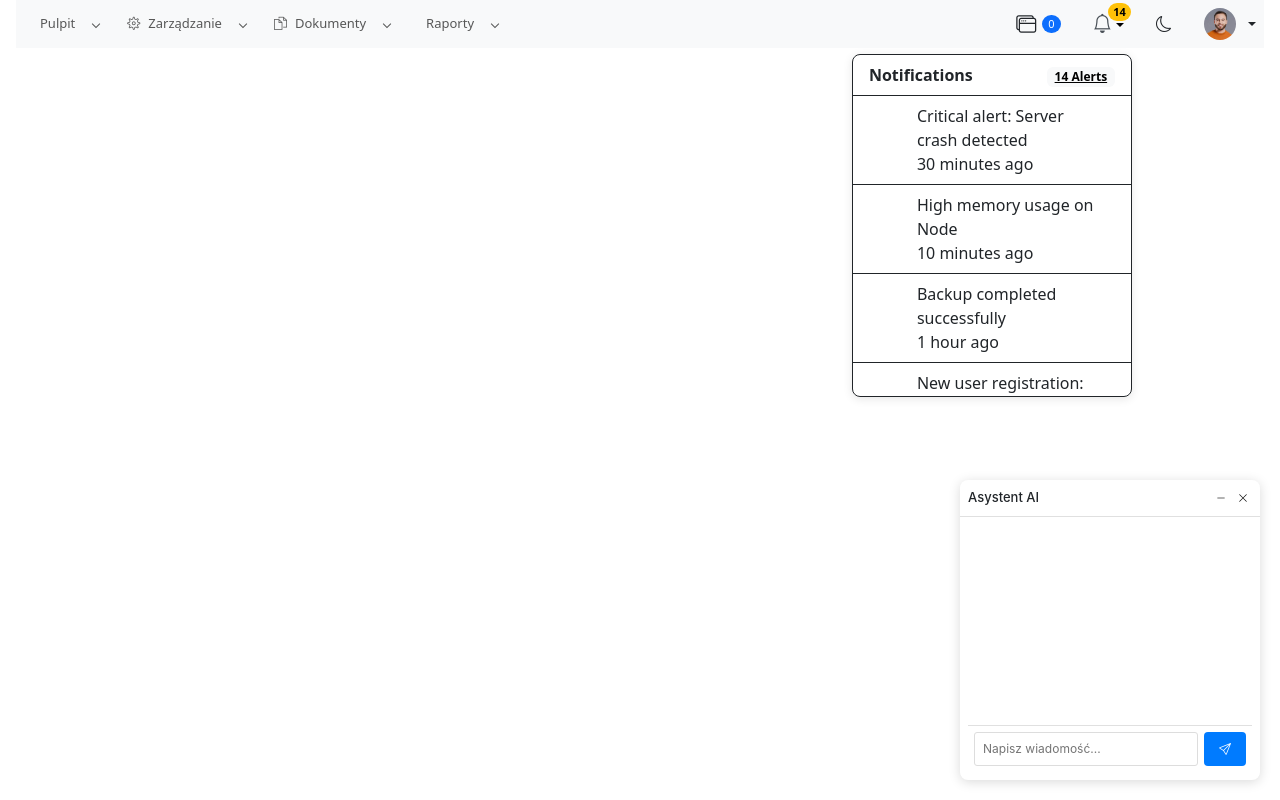
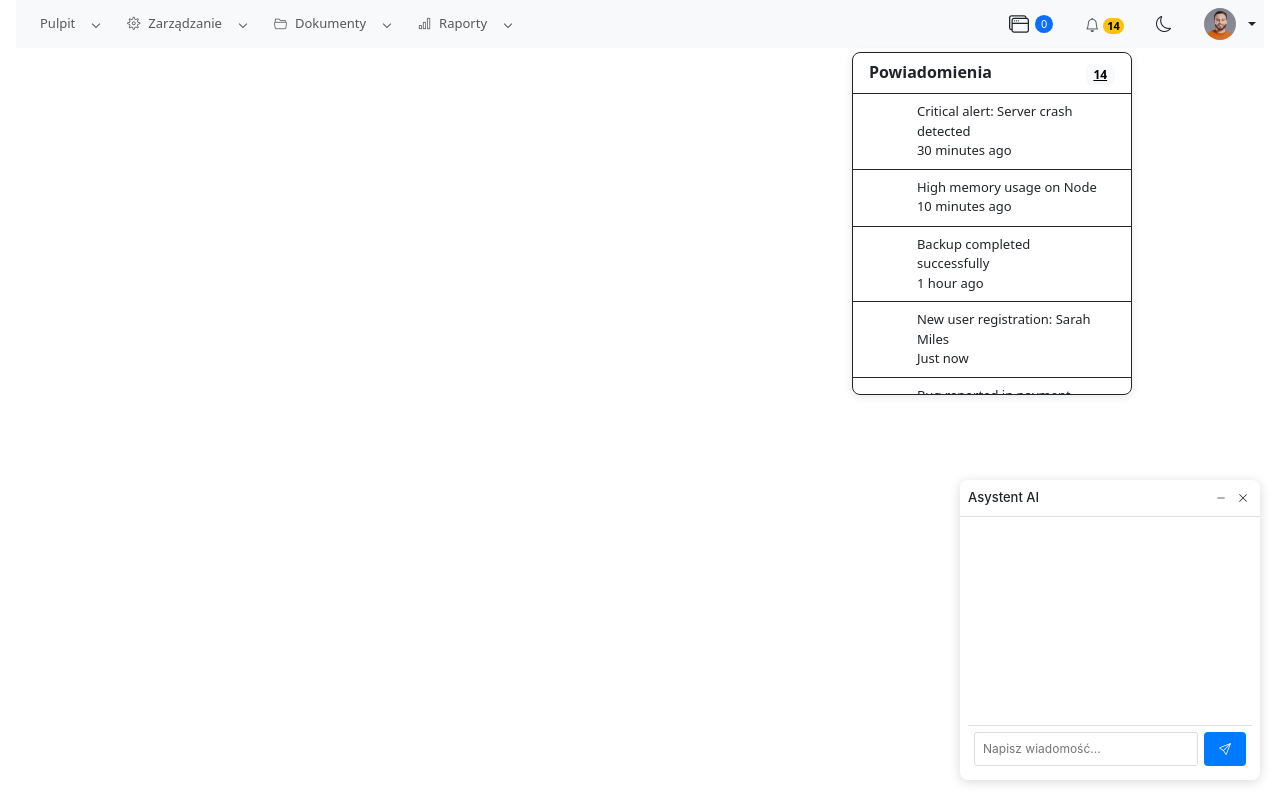
Before and after one commit to jakubgalinskionline/WinDesktop, an Angular app: page / in a window 1280 px wide. Both pictures are taken after a click on the button "14". Built offline with nearby package versions, Linux system fonts and the light colour scheme.

Commit message:
2025-06-06!

```diff
--- a/src/app/components/menu/menu.component.ts
+++ b/src/app/components/menu/menu.component.ts
@@ -63,10 +63,9 @@ export class MenuComponent implements OnInit {
           action: () => this.openNotepad()
         }
       ]
-    },
-    {
+    },    {
       label: 'Dokumenty',
-      icon: 'ti ti-files',
+      icon: 'bi bi-folder2-open',
       id: 'topnav-documents',
       action: () => {},
       children: [
@@ -87,42 +86,39 @@ export class MenuComponent implements OnInit {
         }
       ]
     },
-    {
-      label: 'Raporty',
-      icon: 'ti ti-chart-bar',
+    {      label: 'Raporty',
+      icon: 'bi bi-bar-chart',
       id: 'topnav-reports',
       action: () => {},
-      children: [
-        {
+      children: [        {
           label: 'Raporty sprzedaży',
-          icon: 'ti ti-report-money',
+          icon: 'bi bi-graph-up-arrow',
           action: () => {},
           children: [
             {
               label: 'Dzienny',
-              icon: 'ti ti-calendar-day',
+              icon: 'bi bi-calendar-day',
               action: () => this.openCalculator()
             },
             {
               label: 'Miesięczny',
-              icon: 'ti ti-calendar-month',
+              icon: 'bi bi-calendar-month',
               action: () => this.openCalculator()
             },
             {
               label: 'Roczny',
-              icon: 'ti ti-calendar-year',
+              icon: 'bi bi-calendar-check',
               action: () => this.openCalculator()
             }
           ]
         },
-        {
-          label: 'Analityka',
-          icon: 'ti ti-chart-dots',
+        {          label: 'Analityka',
+          icon: 'bi bi-graph-up',
           action: () => this.openNotepad()
         },
         {
           label: 'Otwórz 2 okna',
-          icon: 'ti ti-messages',
+          icon: 'bi bi-window-stack',
           action: () => this.openTwoWindows()
         }
       ]
--- a/src/app/components/notification-icon/notification-icon.component.css
+++ b/src/app/components/notification-icon/notification-icon.component.css
@@ -4,30 +4,26 @@
 }
 
 /* Ikona powiadomień */
-.bi-bell {
+.topbar-link i {
   color: var(--text-color);
-  font-size: 1.2rem;
+  font-size: 14px;
   transition: color 0.2s ease-in-out;
 }
 
-[data-theme="dark"] {
-  .bi-bell {
-    color: var(--bs-gray-300);
-
-    &:hover {
-      color: var(--bs-gray-100);
-    }
-  }
+[data-theme="dark"] .topbar-link i {
+  color: var(--bs-gray-300);
 }
 
-[data-theme="light"] {
-  .bi-bell {
-    color: var(--bs-gray-700);
+[data-theme="dark"] .topbar-link:hover i {
+  color: var(--bs-gray-100);
+}
 
-    &:hover {
-      color: var(--bs-gray-900);
-    }
-  }
+[data-theme="light"] .topbar-link i {
+  color: var(--bs-gray-700);
+}
+
+[data-theme="light"] .topbar-link:hover i {
+  color: var(--bs-gray-900);
 }
 
 /* Przycisk powiadomień */
@@ -40,15 +36,16 @@
 
 /* Badge z licznikiem */
 .topbar-badge {
-  position: absolute;
-  top: 1px;
-  right: 1px;
-  min-width: 18px;
-  height: 18px;
-  padding: 0 5px;
-  border-radius: 9px;
+  display: inline-flex;
+  align-items: center;
+  justify-content: center;
+  margin-left: 4px;
+  min-width: 16px;
+  height: 16px;
+  padding: 0 4px;
+  border-radius: 8px;
   font-size: 11px;
-  line-height: 18px;
+  line-height: 1;
   text-align: center;
 }
 
@@ -85,6 +82,8 @@
 .notification-header {
   padding: 0.75rem 1rem;
   border-bottom: 1px solid #eee;
+  font-size: 12px;
+  line-height: 1.4;
 }
 
 /* Element powiadomienia */
@@ -92,6 +91,7 @@
   padding: 0.75rem 1rem;
   border-bottom: 1px solid #f5f5f5;
   transition: background-color 0.2s;
+  font-size: 13px;
 }
 
 .notification-item:hover {
--- a/src/app/components/notification-icon/notification-icon.component.html
+++ b/src/app/components/notification-icon/notification-icon.component.html
@@ -5,7 +5,7 @@
 >
   <div class="dropdown">
     <button
-      class="topbar-link dropdown-toggle drop-arrow-none"
+      class="topbar-link"
       data-bs-toggle="dropdown"
       data-bs-offset="0,22"
       type="button"
@@ -13,7 +13,7 @@
       aria-haspopup="false"
       aria-expanded="false"
     >
-      <i class="bi bi-bell fs-xxl"></i>
+      <i class="bi bi-bell"></i>
       <span class="badge badge-square text-bg-warning topbar-badge">14</span>
     </button>
 
@@ -24,12 +24,10 @@
       <div class="px-3 py-2 border-bottom">
         <div class="row align-items-center">
           <div class="col">
-            <h6 class="m-0 fs-md fw-semibold">Notifications</h6>
+            <h6 class="m-0 fw-semibold">Powiadomienia</h6>
           </div>
           <div class="col text-end">
-            <a href="#!" class="badge text-bg-light badge-label py-1"
-              >14 Alerts</a
-            >
+            <a href="#!" class="badge text-bg-light badge-label py-1">14</a>
           </div>
         </div>
       </div>
--- a/src/app/components/open-windows-list/open-windows-list.component.css
+++ b/src/app/components/open-windows-list/open-windows-list.component.css
@@ -5,6 +5,25 @@
   display: flex;
   align-items: center;
   gap: 6px;
+  border-radius: 6px;
+  transition: background-color 0.2s ease-in-out;
+}
+
+.open-windows-icon i {
+  font-size: 13px;
+  color: var(--text-color);
+}
+
+[data-theme="dark"] .open-windows-icon i {
+  color: var(--bs-gray-300);
+}
+
+.open-windows-icon:hover i {
+  color: var(--bs-gray-900);
+}
+
+[data-theme="dark"] .open-windows-icon:hover i {
+  color: var(--bs-gray-100);
 }
 
 .open-windows-count {
@@ -25,9 +44,8 @@
   top: calc(100% + 8px);
   right: 0;
   background: var(--bs-body-bg);
-  border: 1px solid var(--bs-border-color);
   border-radius: 6px;
-  box-shadow: 0 2px 16px rgba(0,0,0,0.1);
+  box-shadow: 0 2px 8px rgba(0,0,0,0.15);
   min-width: 280px;
   display: none;
   z-index: 1050;
@@ -42,24 +60,25 @@
   display: flex;
   align-items: center;
   justify-content: space-between;
-  border-bottom: 1px solid var(--bs-border-color);
-  transition: background-color 0.2s;
+  transition: background-color 0.2s ease-in-out;
+}
+
+.window-item:not(:last-child) {
+  border-bottom: 1px solid rgba(0, 0, 0, 0.1);
 }
 
 .window-item:hover {
   background-color: var(--bs-gray-100);
 }
 
-.window-item:last-child {
-  border-bottom: none;
-}
 .window-title {
   flex: 1;
   margin-right: 12px;
-  font-size: 13px;
+  font-size: 12px;
   white-space: nowrap;
   overflow: hidden;
   text-overflow: ellipsis;
+  line-height: 1.4;
 }
 
 .window-actions {
@@ -72,38 +91,58 @@
   border: none;
   cursor: pointer;
   padding: 4px;
-  opacity: 0.6;
-  font-size: 14px;
   width: 24px;
   height: 24px;
   display: flex;
   align-items: center;
   justify-content: center;
   border-radius: 4px;
-  color: var(--bs-body-color);
+  transition: all 0.2s ease-in-out;
+  color: #6c757d;
+}
+
+.window-action-btn i {
+  font-size: 12px;
 }
 
 .window-action-btn:hover {
-  opacity: 1;
-  background-color: var(--bs-gray-200);
+  background-color: rgba(0, 0, 0, 0.1);
 }
 
-/* Dark mode */
+.window-action-btn.close-btn:hover {
+  background-color: #dc3545;
+  color: white;
+}
+
+/* Style ciemnego motywu */
 [data-theme="dark"] .windows-list {
-  background-color: var(--bs-gray-800);
-  border-color: var(--bs-gray-700);
-  box-shadow: 0 2px 16px rgba(0, 0, 0, 0.3);
+  background-color: #343a40;
+  box-shadow: 0 2px 8px rgba(0, 0, 0, 0.3);
 }
 
 [data-theme="dark"] .window-item {
-  background-color: var(--bs-gray-800);
-  border-color: var(--bs-gray-700);
+  background-color: #343a40;
+  color: #e9ecef;
+}
+
+[data-theme="dark"] .window-item:not(:last-child) {
+  border-bottom: 1px solid rgba(255, 255, 255, 0.1);
 }
 
 [data-theme="dark"] .window-item:hover {
-  background-color: var(--bs-gray-700);
+  background-color: #495057;
+}
+
+[data-theme="dark"] .window-action-btn {
+  color: #adb5bd;
 }
 
 [data-theme="dark"] .window-action-btn:hover {
-  background-color: var(--bs-gray-600);
+  background-color: rgba(255, 255, 255, 0.1);
+  color: #ffffff;
 }
+
+[data-theme="dark"] .window-action-btn.close-btn:hover {
+  background-color: #dc3545;
+  color: #ffffff;
+}
--- a/src/app/components/user-nav-icon/user-nav-icon.component.css
+++ b/src/app/components/user-nav-icon/user-nav-icon.component.css
@@ -20,12 +20,11 @@
   .dropdown {
     height: 100%;
   }
-
   .topbar-link {
     height: 100%;
     display: flex;
     align-items: center;
-    padding: 0 1rem;
+    padding: 4px 8px;
 
     img {
       width: 32px;
@@ -37,17 +36,32 @@
       display: flex;
       align-items: center;
       gap: 0.5rem;
+      font-size: 13px;
+
+      i {
+        font-size: 14px;
+      }
     }
   }
 }
 
 .dropdown-menu {
   background-color: var(--user-menu-bg);
+  padding: 0.5rem 0;
 }
-/* border-color: var(--user-menu-border); */
 
 .dropdown-item {
   color: var(--user-menu-text);
+  font-size: 12px;
+  padding: 8px 12px;
+  display: flex;
+  align-items: center;
+  gap: 0.5rem;
+  cursor: pointer;
+
+  i {
+    font-size: 14px;
+  }
 }
 
 .dropdown-item:hover {
@@ -55,10 +69,9 @@
 }
 
 .dropdown-divider {
+  margin: 0.5rem 0;
 }
-/* border-color: var(--user-menu-border); */
 
 [data-theme="dark"] .dropdown-header {
   background-color: var(--user-menu-bg);
 }
-/* border-color: var(--user-menu-border); */
```
